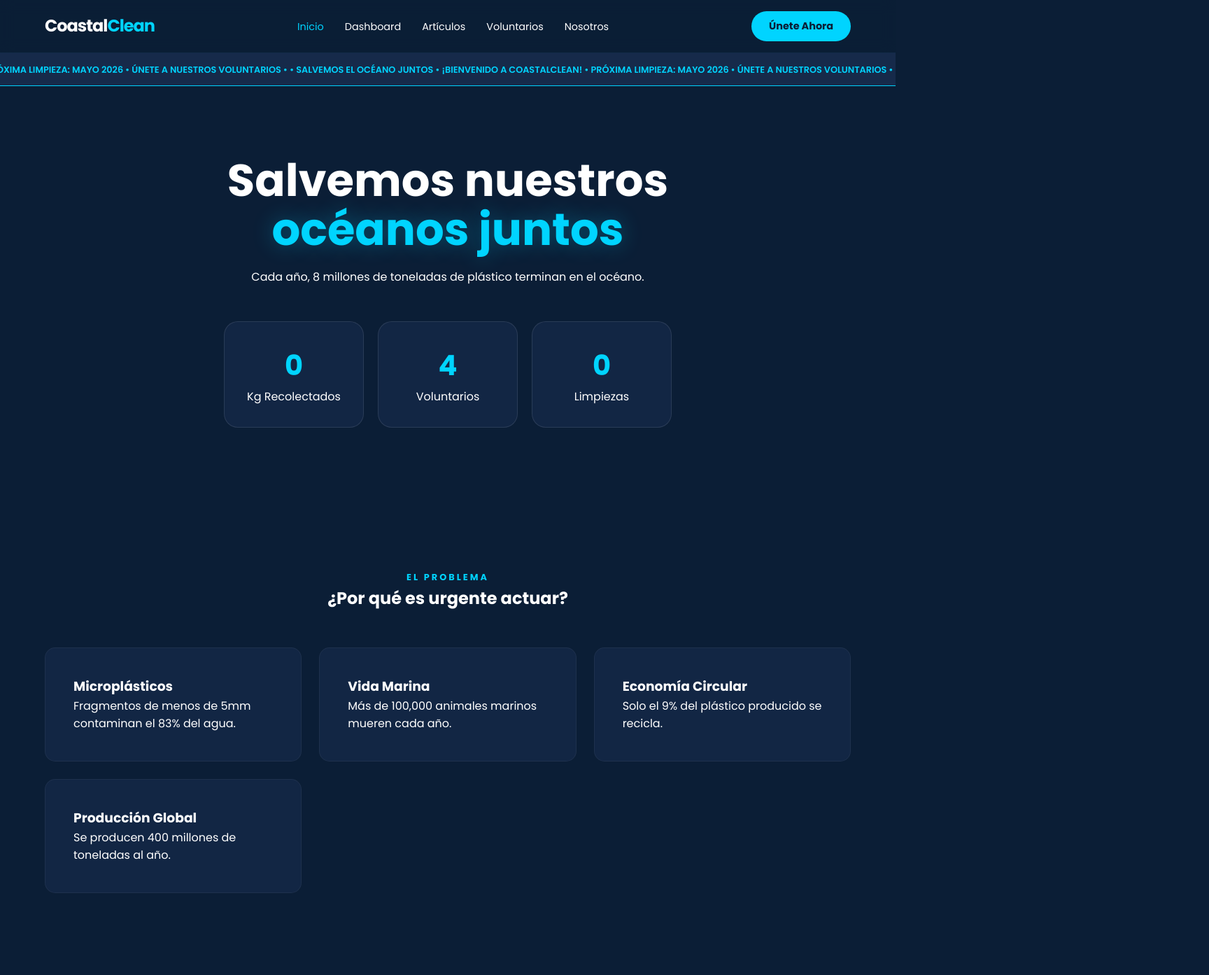
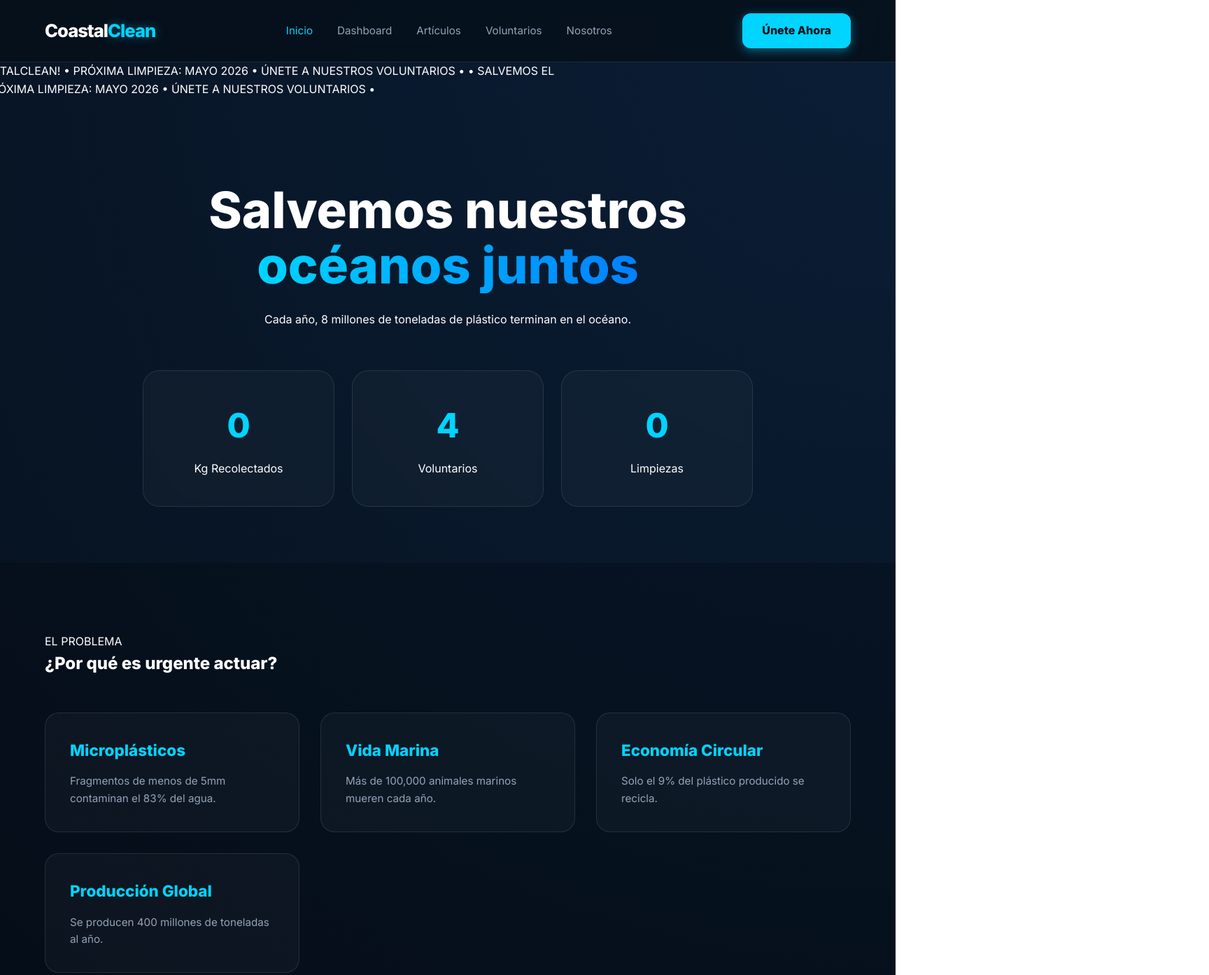
Before and after one commit to riquelmediasroman-lab/coastalclean, a plain HTML site: page index.html in a window 1280 px wide. Shown: the top 1393 px of the page at 70% size, 1728 px wide, since content can reach past the window. Drawn offline with Linux system fonts and the light colour scheme.

Commit message:
Update style.css

```diff
--- a/style.css
+++ b/style.css
@@ -1,10 +1,15 @@
+/* Definición de Variables y Fuentes */
+@import url('https://fonts.googleapis.com/css2?family=Inter:wght@300;400;600;800&display=swap');
+
 :root {
-    --bg-color: #0b1e36;
-    --accent-color: #00d4ff;
-    --card-bg: rgba(22, 42, 74, 0.7);
-    --text-white: #ffffff;
-    --text-dim: #7a94b3;
-    --transition: all 0.3s cubic-bezier(0.4, 0, 0.2, 1);
+    --primary-bg: #050f1a;
+    --secondary-bg: #0b1e36;
+    --accent: #00d4ff;
+    --accent-glow: rgba(0, 212, 255, 0.4);
+    --glass: rgba(255, 255, 255, 0.03);
+    --glass-border: rgba(255, 255, 255, 0.1);
+    --text-main: #ffffff;
+    --text-dim: #94a3b8;
 }
 
 * {
@@ -14,200 +19,169 @@
 }
 
 body {
-    background-color: var(--bg-color);
-    color: var(--text-white);
-    font-family: 'Poppins', sans-serif;
+    background: radial-gradient(circle at top right, var(--secondary-bg), var(--primary-bg));
+    color: var(--text-main);
+    font-family: 'Inter', sans-serif;
     line-height: 1.6;
     overflow-x: hidden;
 }
 
-/* Navegación Sticky */
+/* --- INTERFAZ MODERNA (NAVBAR) --- */
 header {
     position: sticky;
     top: 0;
-    background: rgba(11, 30, 54, 0.9);
-    backdrop-filter: blur(10px);
     z-index: 1000;
-    border-bottom: 1px solid rgba(28, 58, 94, 0.5);
+    background: rgba(5, 15, 26, 0.8);
+    backdrop-filter: blur(12px);
+    border-bottom: 1px solid var(--glass-border);
 }
 
 nav {
     display: flex;
     justify-content: space-between;
     align-items: center;
-    padding: 1rem 5%;
-    max-width: 1400px;
+    padding: 1.2rem 5%;
+    max-width: 1300px;
     margin: 0 auto;
 }
 
 .logo {
-    font-size: 1.5rem;
-    font-weight: 700;
+    font-size: 1.6rem;
+    font-weight: 800;
     letter-spacing: -1px;
 }
 
-.logo span { color: var(--accent-color); }
+.logo span {
+    color: var(--accent);
+    text-shadow: 0 0 15px var(--accent-glow);
+}
 
 .nav-links {
     display: flex;
     list-style: none;
-    gap: 30px;
+    gap: 35px;
 }
 
 .nav-links a {
-    color: var(--text-white);
+    color: var(--text-dim);
     text-decoration: none;
-    font-size: 0.9rem;
     font-weight: 500;
-    transition: var(--transition);
+    font-size: 0.95rem;
+    transition: 0.3s;
 }
 
 .nav-links a:hover, .nav-links a.active {
-    color: var(--accent-color);
+    color: var(--accent);
 }
 
+/* --- BOTÓN CON EFECTO NEÓN --- */
 .btn-cta {
-    background: var(--accent-color);
-    color: var(--bg-color);
-    padding: 10px 25px;
-    border-radius: 50px;
+    background: var(--accent);
+    color: var(--primary-bg);
+    padding: 12px 28px;
+    border-radius: 12px;
     text-decoration: none;
     font-weight: 700;
-    font-size: 0.9rem;
-    transition: var(--transition);
+    transition: 0.3s;
+    box-shadow: 0 4px 15px var(--accent-glow);
 }
 
 .btn-cta:hover {
-    transform: scale(1.05);
-    box-shadow: 0 0 20px rgba(0, 212, 255, 0.4);
+    transform: translateY(-3px);
+    box-shadow: 0 8px 25px var(--accent-glow);
+    background: #fff;
 }
 
-/* Marquee Mejorado */
-.marquee-container {
-    background: #162a4a;
-    padding: 10px 0;
-    border-bottom: 1px solid var(--accent-color);
-}
-
-.marquee-text {
-    white-space: nowrap;
-    display: inline-block;
-    color: var(--accent-color);
-    font-weight: 600;
-    font-size: 0.8rem;
-    text-transform: uppercase;
-}
-
-/* Hero Section */
+/* --- HERO SECTION CON ANIMACIÓN --- */
 .hero {
+    padding: 120px 5% 80px;
     text-align: center;
-    padding: 100px 5%;
+    max-width: 1000px;
+    margin: 0 auto;
 }
 
 h1 {
-    font-size: 4rem;
+    font-size: clamp(2.5rem, 6vw, 4.5rem);
+    font-weight: 800;
     line-height: 1.1;
-    margin-bottom: 20px;
+    margin-bottom: 25px;
 }
 
 .highlight {
-    color: var(--accent-color);
-    text-shadow: 0 0 30px rgba(0, 212, 255, 0.3);
+    background: linear-gradient(90deg, #00d4ff, #0080ff);
+    -webkit-background-clip: text;
+    -webkit-text-fill-color: transparent;
+    display: inline-block;
 }
 
+/* --- TARJETAS GLASSMORPHISM --- */
 .stats-grid {
-    display: flex;
-    justify-content: center;
-    gap: 20px;
-    margin-top: 50px;
-    flex-wrap: wrap;
+    display: grid;
+    grid-template-columns: repeat(auto-fit, minmax(200px, 1fr));
+    gap: 25px;
+    margin-top: 60px;
 }
 
 .stat-card {
-    background: var(--card-bg);
-    border: 1px solid rgba(255,255,255,0.1);
-    padding: 30px;
-    border-radius: 20px;
-    min-width: 200px;
-    transition: var(--transition);
+    background: var(--glass);
+    backdrop-filter: blur(5px);
+    border: 1px solid var(--glass-border);
+    padding: 40px 20px;
+    border-radius: 24px;
+    transition: 0.4s cubic-bezier(0.175, 0.885, 0.32, 1.275);
 }
 
 .stat-card:hover {
-    border-color: var(--accent-color);
-    transform: translateY(-10px);
+    background: rgba(255, 255, 255, 0.05);
+    border-color: var(--accent);
+    transform: translateY(-10px) scale(1.02);
 }
 
-.stat-card .number {
+.number {
     display: block;
-    font-size: 2.5rem;
-    font-weight: 700;
-    color: var(--accent-color);
+    font-size: 3rem;
+    font-weight: 800;
+    color: var(--accent);
+    margin-bottom: 10px;
 }
 
-/* Grid de Problemas */
+/* --- SECCIÓN DE PROBLEMAS --- */
 .problem-section {
     padding: 100px 5%;
-    text-align: center;
-}
-
-.section-tag {
-    color: var(--accent-color);
-    font-weight: 700;
-    letter-spacing: 3px;
-    font-size: 0.8rem;
+    background: rgba(0, 0, 0, 0.2);
 }
 
 .grid-container {
     display: grid;
-    grid-template-columns: repeat(auto-fit, minmax(280px, 1fr));
-    gap: 25px;
-    max-width: 1200px;
-    margin: 50px auto;
+    grid-template-columns: repeat(auto-fit, minmax(300px, 1fr));
+    gap: 30px;
+    margin-top: 50px;
 }
 
 .card {
-    background: var(--card-bg);
-    padding: 40px;
-    border-radius: 15px;
-    text-align: left;
-    border: 1px solid rgba(255,255,255,0.05);
-    transition: var(--transition);
+    background: var(--glass);
+    border: 1px solid var(--glass-border);
+    padding: 35px;
+    border-radius: 20px;
+    transition: 0.3s;
 }
 
-.card:hover {
-    background: rgba(22, 42, 74, 1);
-    box-shadow: 0 15px 30px rgba(0,0,0,0.3);
+.card h3 {
+    color: var(--accent);
+    margin-bottom: 15px;
+    font-size: 1.4rem;
 }
 
-/* CTA Final */
-.cta-final {
-    padding: 80px 5%;
+.card p {
+    color: var(--text-dim);
+    font-size: 0.95rem;
 }
 
-.cta-content {
-    background: var(--accent-color);
-    color: var(--bg-color);
-    padding: 60px;
-    border-radius: 30px;
+/* --- FOOTER PROFESIONAL --- */
+footer {
+    padding: 60px 5%;
     text-align: center;
+    border-top: 1px solid var(--glass-border);
+    color: var(--text-dim);
+    font-size: 0.85rem;
 }
-
-.btn-dark {
-    display: inline-block;
-    margin-top: 30px;
-    background: var(--bg-color);
-    color: white;
-    padding: 15px 40px;
-    border-radius: 10px;
-    text-decoration: none;
-    font-weight: 600;
-    transition: var(--transition);
-}
-
-footer {
-    padding: 40px;
-    text-align: center;
-    color: var(--text-dim);
-    font-size: 0.8rem;
-    border-top: 1px solid rgba(255,255,255,0.05);
-}
```
